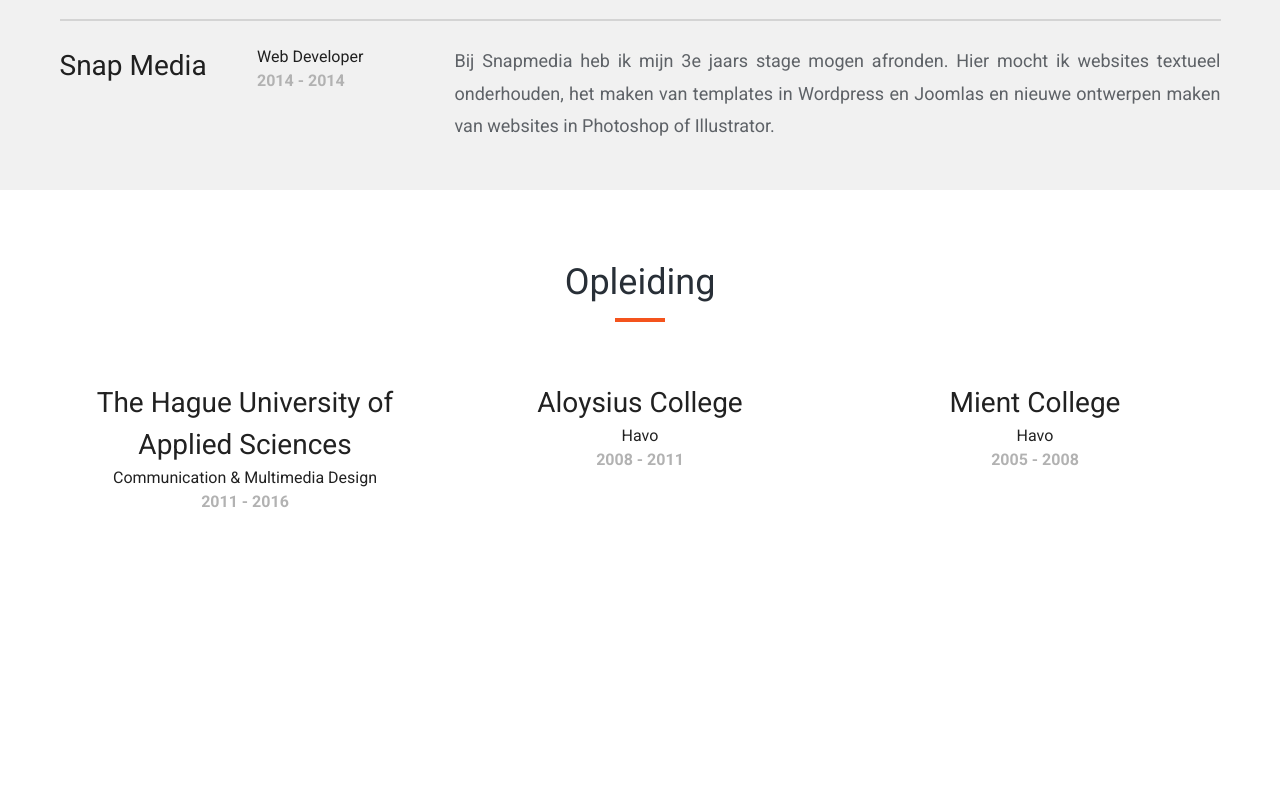
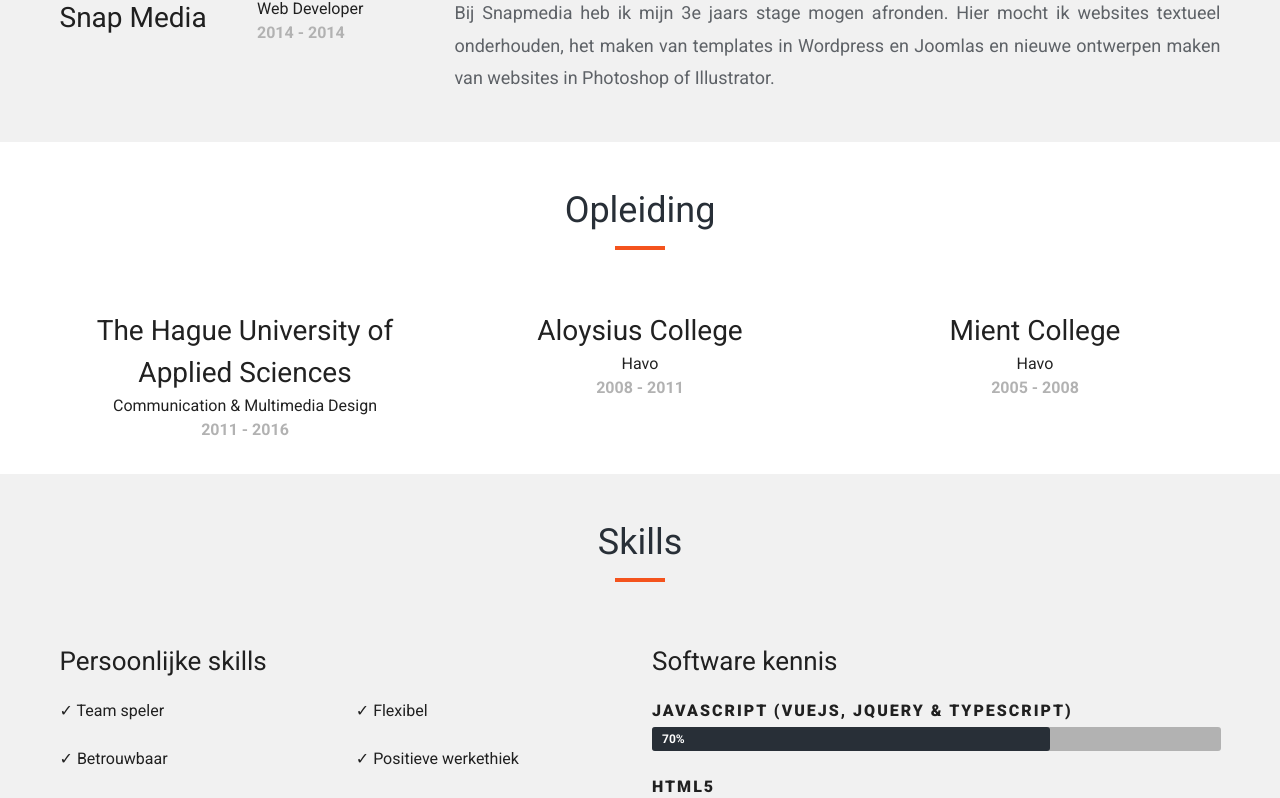
Before and after one commit to Enginovic/portfolio, a Vue app: page / in a window 1280 px wide. Shown: the part 1988-2786 px from the top of the page. Before the commit the page ends 2534 px from the top, so only its background shows below. Built offline with nearby package versions, Linux system fonts and the light colour scheme.

Commit message:
skills component

```diff
--- a/src/App.vue
+++ b/src/App.vue
@@ -5,6 +5,7 @@
       <about></about>
       <experience></experience>
       <education></education>
+      <skills></skills>
     </v-content>
   </v-app>
 </template>
@@ -14,6 +15,7 @@ import Hero from '@/components/Hero/Hero.vue';
 import About from '@/components/About/About.vue';
 import Experience from '@/components/Experience/Experience.vue';
 import Education from '@/components/Education/Education.vue';
+import Skills from '@/components/Skills/Skills.vue';
 
 export default {
   name: 'App',
@@ -22,7 +24,8 @@ export default {
     'hero': Hero,
     'about': About,
     'experience': Experience,
-    'education': Education
+    'education': Education,
+    'skills': Skills
   }
 };
 </script>
--- a/src/assets/scss/_base.scss
+++ b/src/assets/scss/_base.scss
@@ -5,7 +5,7 @@
 .elementTitle {
   color: $primary;
   font-size: 36px;
-  margin: 24px 0 36px;
+  margin: 0 0 36px;
   font-weight: 400;
   line-height: 2;
 
--- /dev/null
+++ b/src/components/Skills/Skills.js
@@ -0,0 +1,13 @@
+export default {
+  data: () => {
+    return {
+      personalSkills: ['Team speler', 'Flexibel', 'Betrouwbaar', 'Positieve werkethiek', 'Verantwoordelijk', 'Leergierig', 'Perfectionist', 'Doorzetter'],
+      softwareSkills: [
+        { name: 'Javascript (VueJS, jQuery & Typescript)', percentage: '70%' },
+        { name: 'HTML5', percentage: '90%' },
+        { name: 'CSS3 & Sass', percentage: '80%' },
+        { name: 'Adobe (Photoshop & Illustrator)', percentage: '65%' }
+      ]
+    };
+  }
+};
--- /dev/null
+++ b/src/components/Skills/Skills.vue
@@ -0,0 +1,37 @@
+<template>
+  <div class="gray-background">
+    <v-container pt-8 pb-8>
+      <v-row justify="center">
+        <v-col cols="auto">
+          <h1 class="elementTitle">Skills</h1>
+        </v-col>
+      </v-row>
+      <v-row>
+        <v-col cols="12" sm="6">
+          <h2 class="elementSubTitle">Persoonlijke skills</h2>
+          <v-row class="personalSkills">
+            <v-col cols="12" sm="12" md="6" v-for="(personalSkill, index) in personalSkills" :key="`personalSkill-${index}`" class="personalSkill">
+              {{ personalSkill }}
+            </v-col>
+          </v-row>
+        </v-col>
+        <v-col cols="12" sm="6">
+          <h2 class="elementSubTitle">Software kennis</h2>
+          <v-row class="softwareSkills">
+            <v-col cols="12" v-for="(softwareSkill, index) in softwareSkills" :key="`softwareSkill-${index}`" class="softwareSkill">
+              <div class="softwareSkill__name">{{ softwareSkill.name }}</div>
+              <div class="softwareSkill__bar">
+                <span class="softwareSkill__percentage" :style="{width: softwareSkill.percentage}">
+                  {{ softwareSkill.percentage }}
+                </span>
+              </div>
+            </v-col>
+          </v-row>
+        </v-col>
+      </v-row>
+    </v-container>
+  </div>
+</template>
+
+<script src="@/components/Skills/Skills.js"></script>
+<style scoped lang="scss" src="@/components/Skills/skills.scss"></style>
--- /dev/null
+++ b/src/components/Skills/skills.scss
@@ -0,0 +1,39 @@
+.personalSkills {
+  list-style-type: none;
+  padding: 0;
+}
+
+.personalSkill {
+  &::before {
+    content: '✓';
+    display: inline;
+  }
+}
+
+.softwareSkill__name {
+  font-weight: 900;
+  text-transform: uppercase;
+  letter-spacing: 2px;
+  margin-bottom: 4px;
+}
+
+.softwareSkill__bar {
+  position: relative;
+  background-color: $gray-medium;
+  height: 24px;
+  border-radius: 3px;
+}
+
+.softwareSkill__percentage {
+  position: absolute;
+  top: 0;
+  left: 0;
+  display: block;
+  height: 100%;
+  border-radius: 3px;
+  background-color: $primary;
+  color: #fff;
+  font-size: 12px;
+  padding: 3px 10px;
+  font-weight: bold;
+}
```
